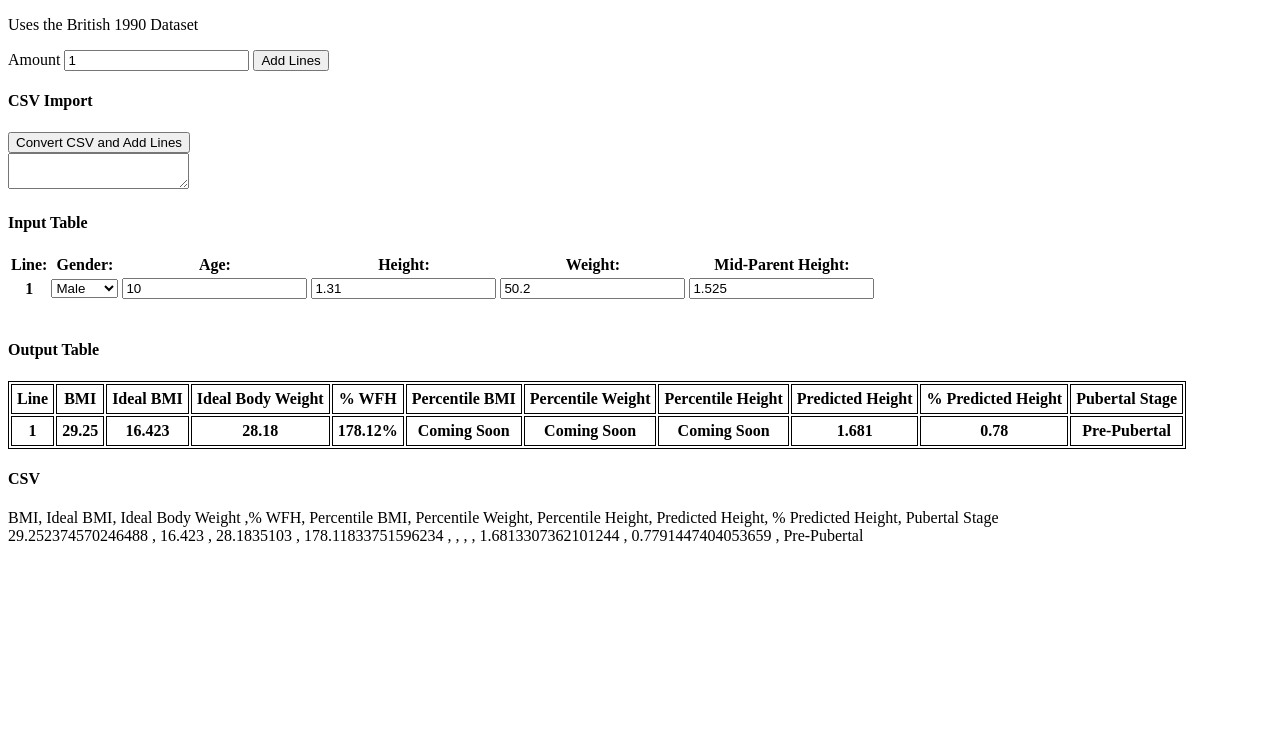
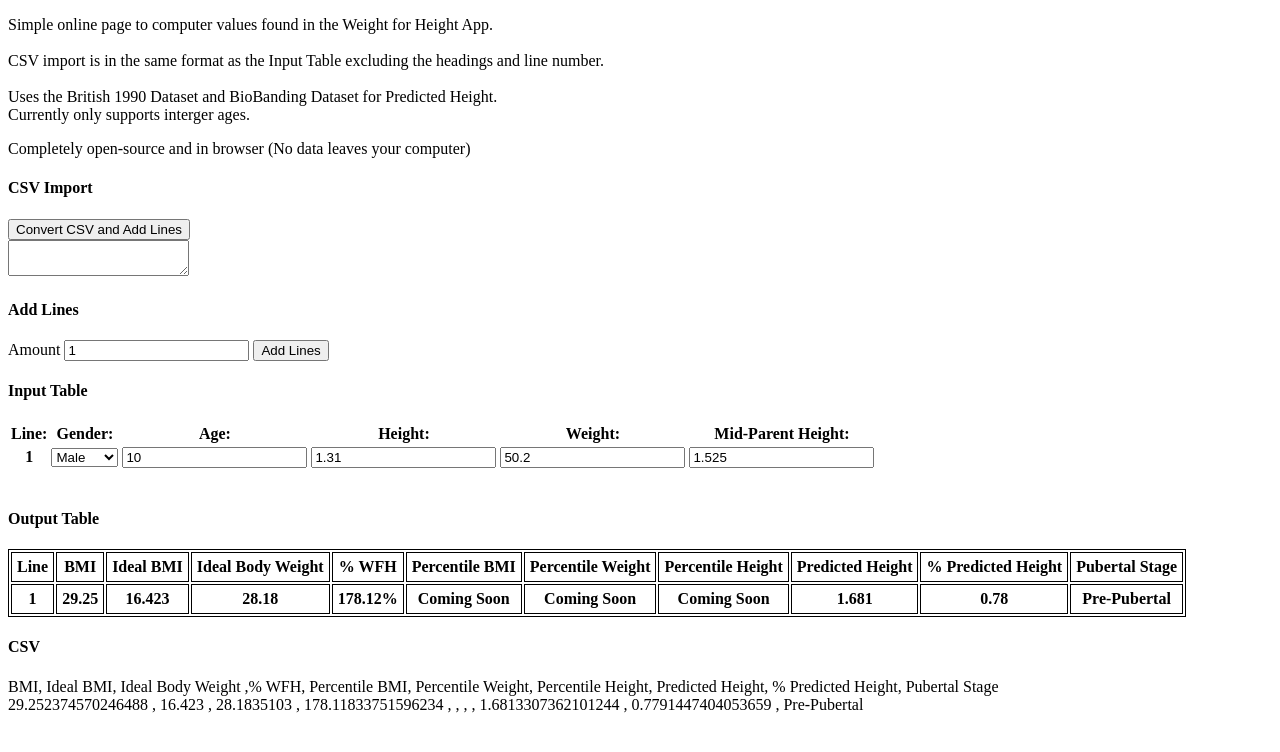
Before and after one commit to JimbosJumbos/JimbosJumbos.github.io, a plain HTML site: page index.html in a window 1280 px wide. Drawn offline with Linux system fonts and the light colour scheme.

Commit message:
Add files via upload

```diff
--- a/index.html
+++ b/index.html
@@ -8,13 +8,17 @@
 </head>
 <body>
 <!-- partial:index.partial.html -->
-<p> Uses the British 1990 Dataset </p>
-Amount <input type='number' id='LineAmount' value='1'>
-<button onClick='lineCount = AddLine(lineCount, I_LineZone, O_LineZone);'>Add Lines</button>
+<p> Simple online page to computer values found in the Weight for Height App.<br> <br> CSV import is in the same format as the Input Table excluding the headings and line number. <br> <br>Uses the British 1990 Dataset and BioBanding Dataset for Predicted Height.
+<br>Currently only supports interger ages. </p>
+<p> Completely open-source and in browser (No data leaves your computer)</p>
 
 <h4> CSV Import </h4>
 <button onClick='lineCount = CSVInput(lineCount, I_LineZone, O_LineZone);'>Convert CSV and Add Lines</button><br>
 <textarea id='CSVInput' ></textarea>
+
+<h4> Add Lines </h4>
+Amount <input type='number' id='LineAmount' value='1'>
+<button onClick='lineCount = AddLine(lineCount, I_LineZone, O_LineZone);'>Add Lines</button>
 
 
 <h4>Input Table</h4>
```
